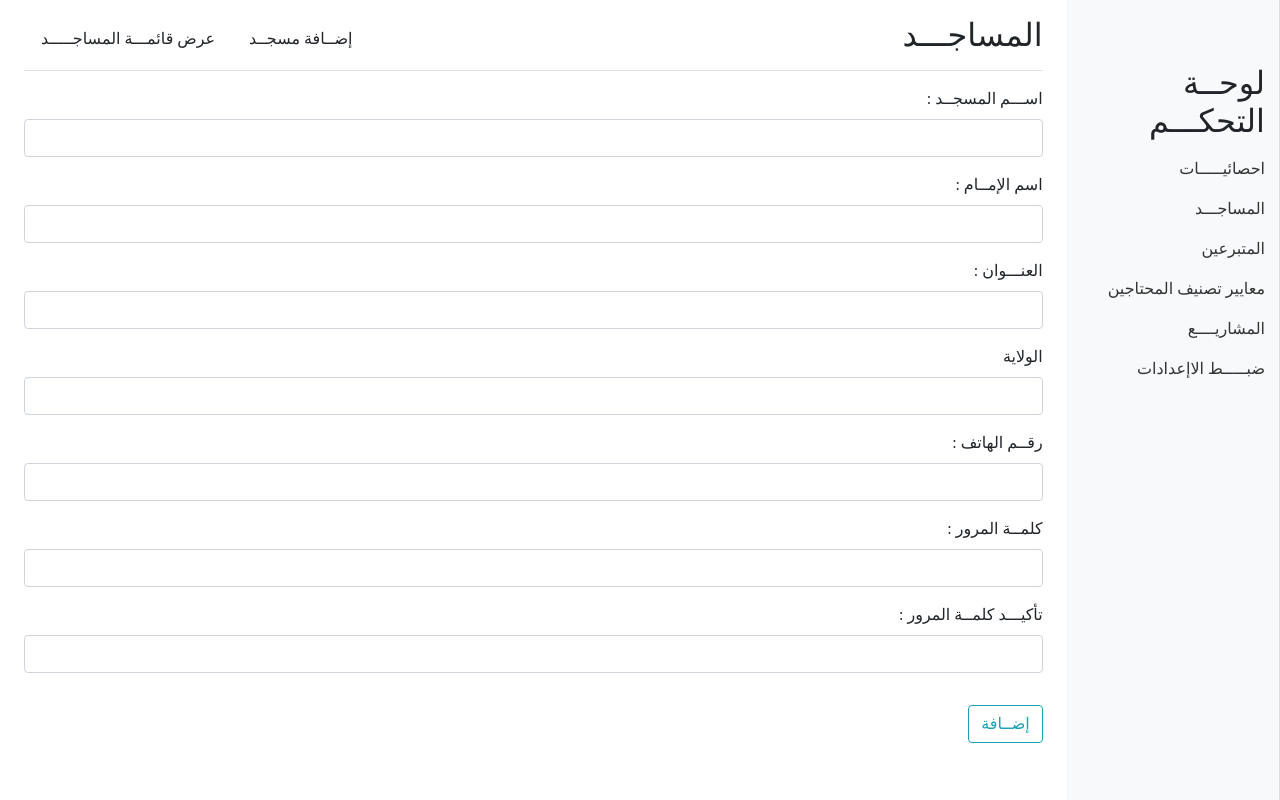
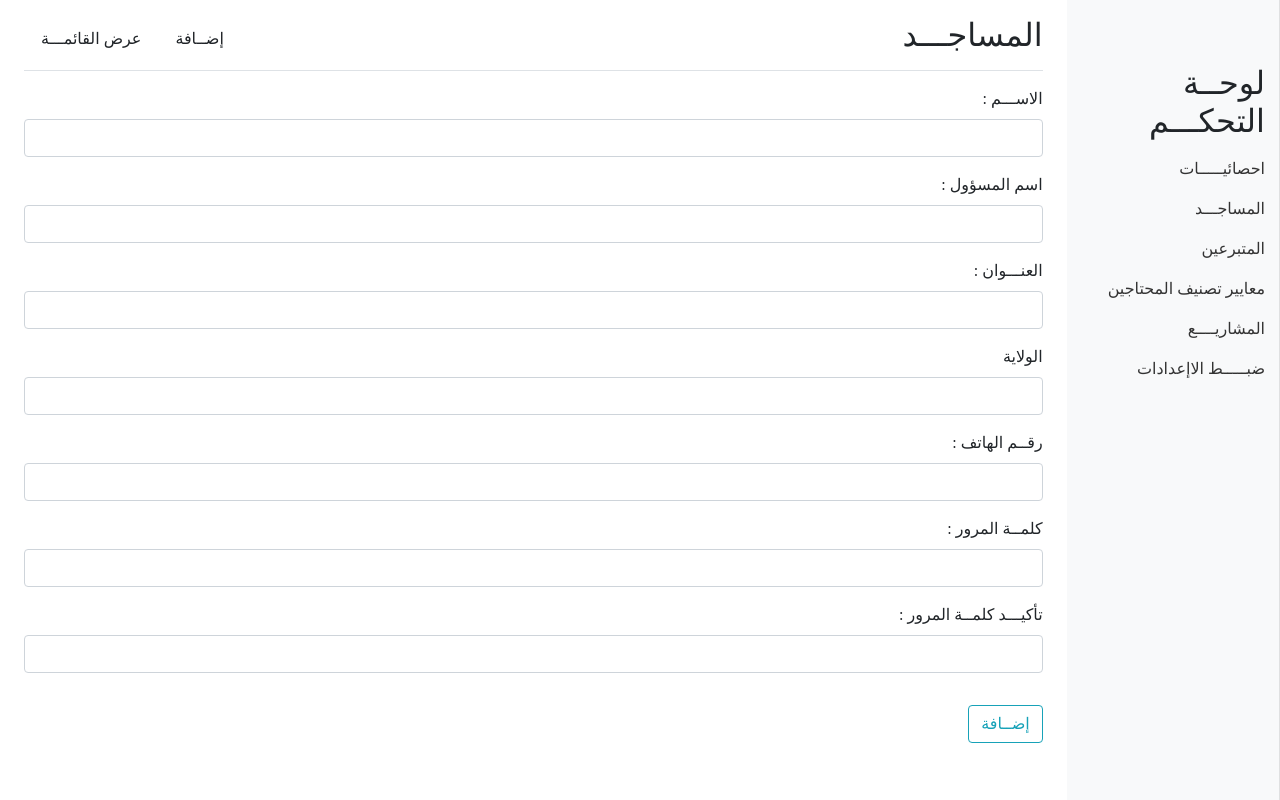
Before and after one commit to Oualidinx/Zakati, a Flask app: page /admin/Mosques/register in a window 1280 px wide. Shown: the part 56-856 px from the top of the page. Run offline with Flask 2, Linux system fonts and the light colour scheme; a user stored in the database is signed in; parts of the project's set-up code (start-up, migrations or seed data) failed here and were passed over; some libraries are stand-ins or nearby versions; some web fonts are replaced.

Commit message:
new form adds

```diff
--- a/app_racine/__init__.py
+++ b/app_racine/__init__.py
@@ -24,7 +24,6 @@
     'db_name':'database'
 }"""
 app.config['SECRET_KEY'] = '5791628bb0b13ce0c676dfde280ba245'
-
 app.config['SQLALCHEMY_DATABASE_URI'] = "{driver}://{user}:{password}@{host}:{port}/{db_name}".format(**db_parameters)
 
 app.config['SQLALCHEMY_TRACK_MODIFICATIONS'] = True
--- a/app_racine/forms.py
+++ b/app_racine/forms.py
@@ -35,8 +35,9 @@
 			raise ValidationError('القيمة المعدومة غير مقبولة')
 
 class mosqueForm(FlaskForm):
-	nom = StringField("اســـم المسجــد :", validators=[DataRequired()])
-	imam = StringField("اسم الإمــام :", validators=[DataRequired(), Length(min= 5 , max= 50)])
+	nom = StringField("الاســـم  :", validators=[DataRequired()])
+	categorie = SelectField("الصـنـف :", choices=[('مسجد','مسجد'),('جمعية','جمعية')])
+	imam = StringField("اسم المسؤول :", validators=[DataRequired(), Length(min= 5 , max= 50)])
 	adresse = StringField("العنـــوان :", validators=[DataRequired()])
 	#state = SelectField('الولايــــة', validators=[DataRequired()], choices = ['اختر ...','الجزائر','قسنطينة','سطيف','عنابة','وهران','سيدي بلعباس','تلمسان','الشلف','الطارف','سعيدة','الجلفة','الأغواط','تمنراست','بسكرة','ورقلة','غرداية','الوادي','إليزي','تبسة','ام البواقي','خنشلة','برج بو عريريج','المسيلة','البليدة','بجاية','جيجل','تيبازة','تيزي وزو','باتنة','سوق اهراس','سكيكدة','قالمة','ميلة','المدية','البويرة','ادرار','تندوف','البيض','بومرداس','تيارت','غليزان','بشار','عين الدفلى','عين تموشنت','معسكر','مستغانم'])
 	state = StringField('الولاية', validators=[DataRequired()])
--- a/app_racine/templates/c_mosques.html
+++ b/app_racine/templates/c_mosques.html
@@ -6,8 +6,8 @@
 		<h2 class="h2">المساجـــد</h2>
 
 		<div class="btn-toolbar mb-2 mb-md-0">
-			<a class="btn nav-link" href="{{ url_for('register_m') }}">إضــافة مسجــد</a>
-			<a class="btn nav-link" href="{{ url_for('list_mosques') }}">عرض قائمـــة المساجـــــد</a>
+			<a class="btn nav-link" href="{{ url_for('register_m') }}">إضــافة</a>
+			<a class="btn nav-link" href="{{ url_for('list_mosques') }}">عرض القائمـــة </a>
 		</div>
 	</div>
     <div class="row">
```
